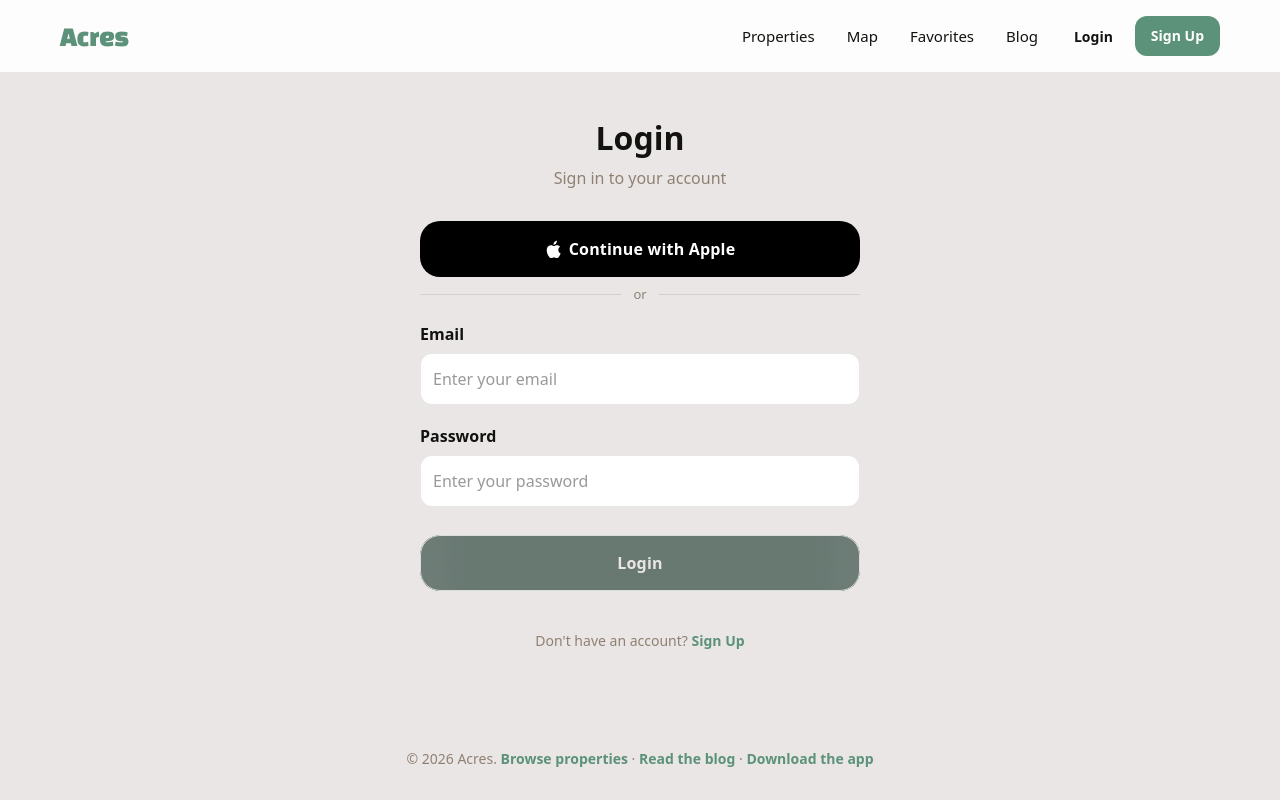
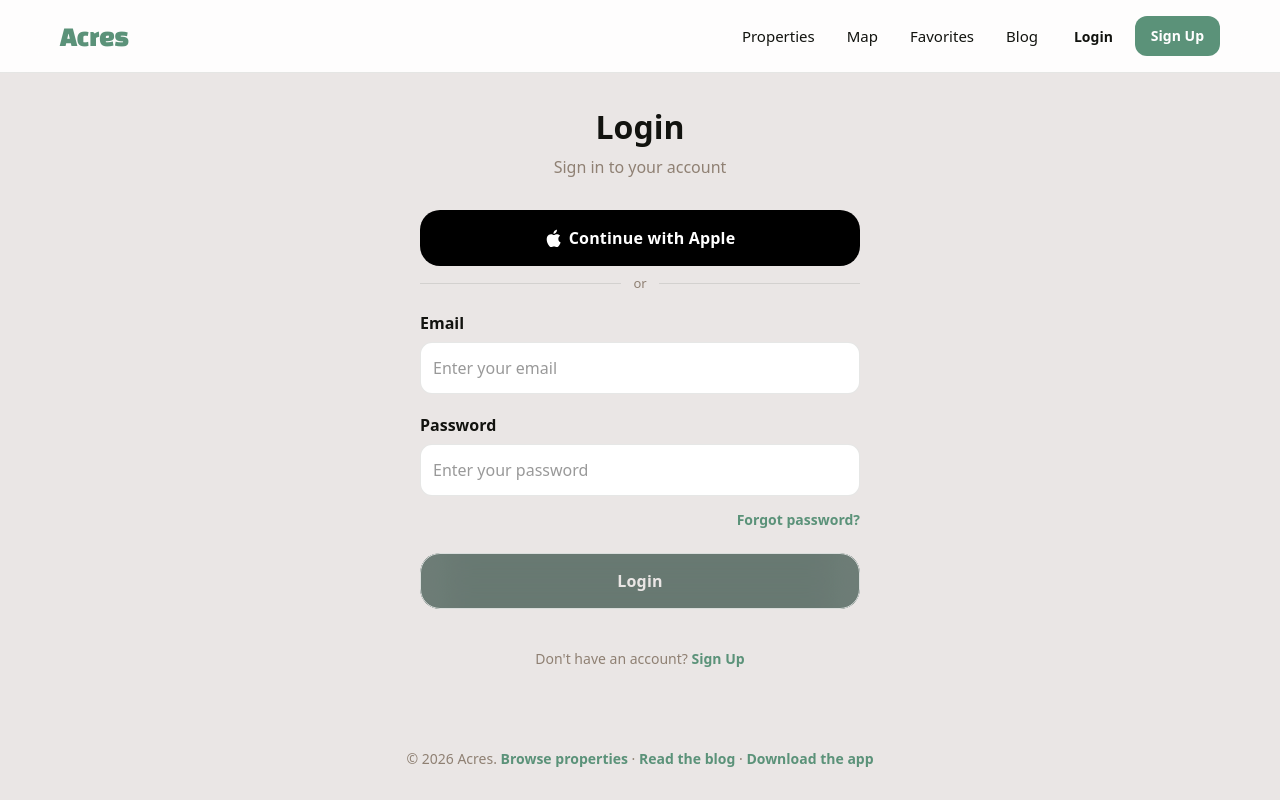
Before and after one commit to Mck166/acres-web, a Next.js app: page /login in a window 1280 px wide. Built offline with nearby package versions, Linux system fonts and the light colour scheme; no server answers.

Commit message:
reset password added

```diff
--- a/components/AuthForm.module.css
+++ b/components/AuthForm.module.css
@@ -116,6 +116,12 @@
   opacity: 0.5;
 }
 
+.forgotRow {
+  display: flex;
+  justify-content: flex-end;
+  margin: -6px 0 16px;
+}
+
 .submit {
   margin-top: 8px;
   margin-bottom: 20px;
--- a/components/LoginForm.tsx
+++ b/components/LoginForm.tsx
@@ -9,7 +9,11 @@ import AppleSignInButton from "@/components/AppleSignInButton";
 import GlassButton from "@/components/GlassButton";
 import { isAuthCancelled } from "@/lib/appleAuth";
 import { pathAfterSignIn } from "@/lib/completeAuth";
-import { needsEmailVerification } from "@/lib/emailVerification";
+import {
+  messageForVerificationError,
+  needsEmailVerification,
+  sendPasswordReset,
+} from "@/lib/emailVerification";
 import { logEvent } from "@/lib/analytics";
 import styles from "@/components/AuthForm.module.css";
 
@@ -44,6 +48,8 @@ export default function LoginForm() {
   const [password, setPassword] = useState("");
   const [loading, setLoading] = useState(false);
   const [errors, setErrors] = useState<{ email?: string; password?: string; form?: string }>({});
+  const [resetting, setResetting] = useState(false);
+  const [resetSuccess, setResetSuccess] = useState<string | null>(null);
   const oauthHandled = useRef(false);
 
   const nextPath = searchParams.get("next") || "/";
@@ -76,7 +82,7 @@ export default function LoginForm() {
 
   const handleSubmit = async (event: FormEvent) => {
     event.preventDefault();
-    if (loading) return;
+    if (loading || resetting) return;
 
     const trimmedEmail = email.trim();
     const nextErrors: { email?: string; password?: string } = {};
@@ -101,8 +107,31 @@ export default function LoginForm() {
     }
   };
 
+  const handleResetPassword = async () => {
+    if (loading || resetting) return;
+
+    const trimmedEmail = email.trim();
+    if (!trimmedEmail) {
+      setResetSuccess(null);
+      setErrors({ email: "Enter your email address to reset your password." });
+      return;
+    }
+
+    setErrors({});
+    setResetSuccess(null);
+    setResetting(true);
+    try {
+      await sendPasswordReset(trimmedEmail);
+      setResetSuccess("If an account exists for that email, we sent a reset link.");
+    } catch (error) {
+      setErrors({ form: messageForVerificationError(error) });
+    } finally {
+      setResetting(false);
+    }
+  };
+
   const handleApple = async () => {
-    if (loading) return;
+    if (loading || resetting) return;
     setErrors({});
     setLoading(true);
     try {
@@ -126,6 +155,7 @@ export default function LoginForm() {
         <AppleSignInButton
           onClick={handleApple}
           loading={loading}
+          disabled={resetting}
           className={styles.appleButton}
         />
         <div className={styles.divider} role="separator">
@@ -145,9 +175,10 @@ export default function LoginForm() {
             value={email}
             onChange={(event) => {
               setEmail(event.target.value);
+              setResetSuccess(null);
               setErrors((current) => ({ ...current, email: undefined, form: undefined }));
             }}
-            disabled={loading}
+            disabled={loading || resetting}
           />
           {errors.email ? <p className={styles.fieldError}>{errors.email}</p> : null}
 
@@ -166,13 +197,31 @@ export default function LoginForm() {
               setPassword(event.target.value);
               setErrors((current) => ({ ...current, password: undefined, form: undefined }));
             }}
-            disabled={loading}
+            disabled={loading || resetting}
           />
           {errors.password ? <p className={styles.fieldError}>{errors.password}</p> : null}
 
+          <div className={styles.forgotRow}>
+            <button
+              type="button"
+              className={styles.textButton}
+              onClick={handleResetPassword}
+              disabled={loading || resetting}
+            >
+              {resetting ? "Sending…" : "Forgot password?"}
+            </button>
+          </div>
+
           {errors.form ? <div className={styles.formError}>{errors.form}</div> : null}
+          {resetSuccess ? <div className={styles.formSuccess}>{resetSuccess}</div> : null}
 
-          <GlassButton title="Login" type="submit" loading={loading} className={styles.submit} />
+          <GlassButton
+            title="Login"
+            type="submit"
+            loading={loading}
+            disabled={resetting}
+            className={styles.submit}
+          />
         </form>
         <p className={styles.switch}>
           Don&apos;t have an account?{" "}
--- a/lib/emailVerification.ts
+++ b/lib/emailVerification.ts
@@ -1,5 +1,6 @@
 import { FirebaseError } from "firebase/app";
-import { sendEmailVerification, type User } from "firebase/auth";
+import { sendEmailVerification, sendPasswordResetEmail, type User } from "firebase/auth";
+import { getFirebaseAuth } from "@/lib/firebase";
 import { getSiteUrl } from "@/lib/site";
 
 export function needsEmailVerification(user: User | null | undefined) {
@@ -18,9 +19,23 @@ function continueUrl() {
   return `${getSiteUrl()}/verify-email`;
 }
 
+function loginContinueUrl() {
+  if (typeof window !== "undefined") {
+    return `${window.location.origin}/login`;
+  }
+  return `${getSiteUrl()}/login`;
+}
+
 export async function sendVerificationEmail(user: User) {
   await sendEmailVerification(user, {
     url: continueUrl(),
+    handleCodeInApp: false,
+  });
+}
+
+export async function sendPasswordReset(email: string) {
+  await sendPasswordResetEmail(getFirebaseAuth(), email.trim(), {
+    url: loginContinueUrl(),
     handleCodeInApp: false,
   });
 }
@@ -39,6 +54,10 @@ export function messageForVerificationError(error: unknown) {
       return "Too many emails sent. Wait a few minutes and try again.";
     case "auth/network-request-failed":
       return "No connection. Check your network and try again.";
+    case "auth/invalid-email":
+      return "That email address is not valid.";
+    case "auth/missing-email":
+      return "Enter your email address.";
     default:
       return error instanceof Error
         ? error.message
```
